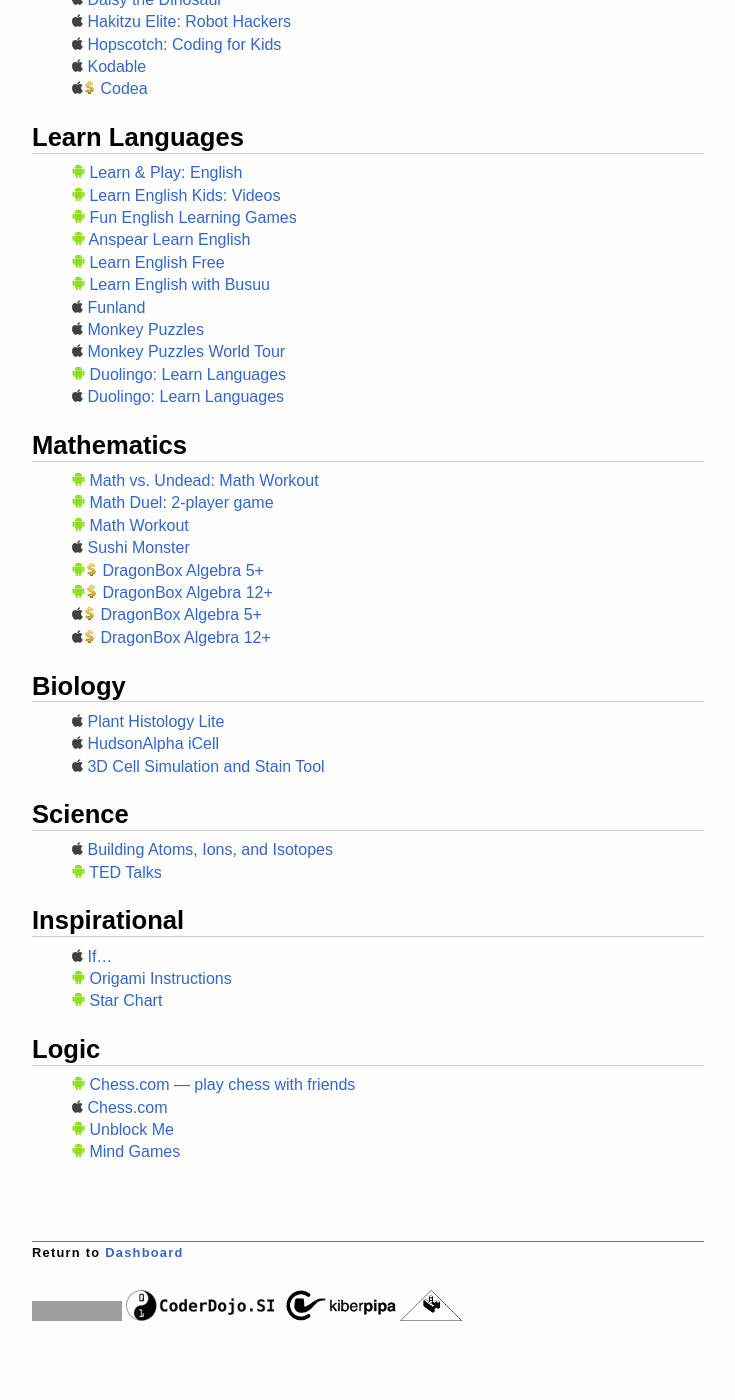
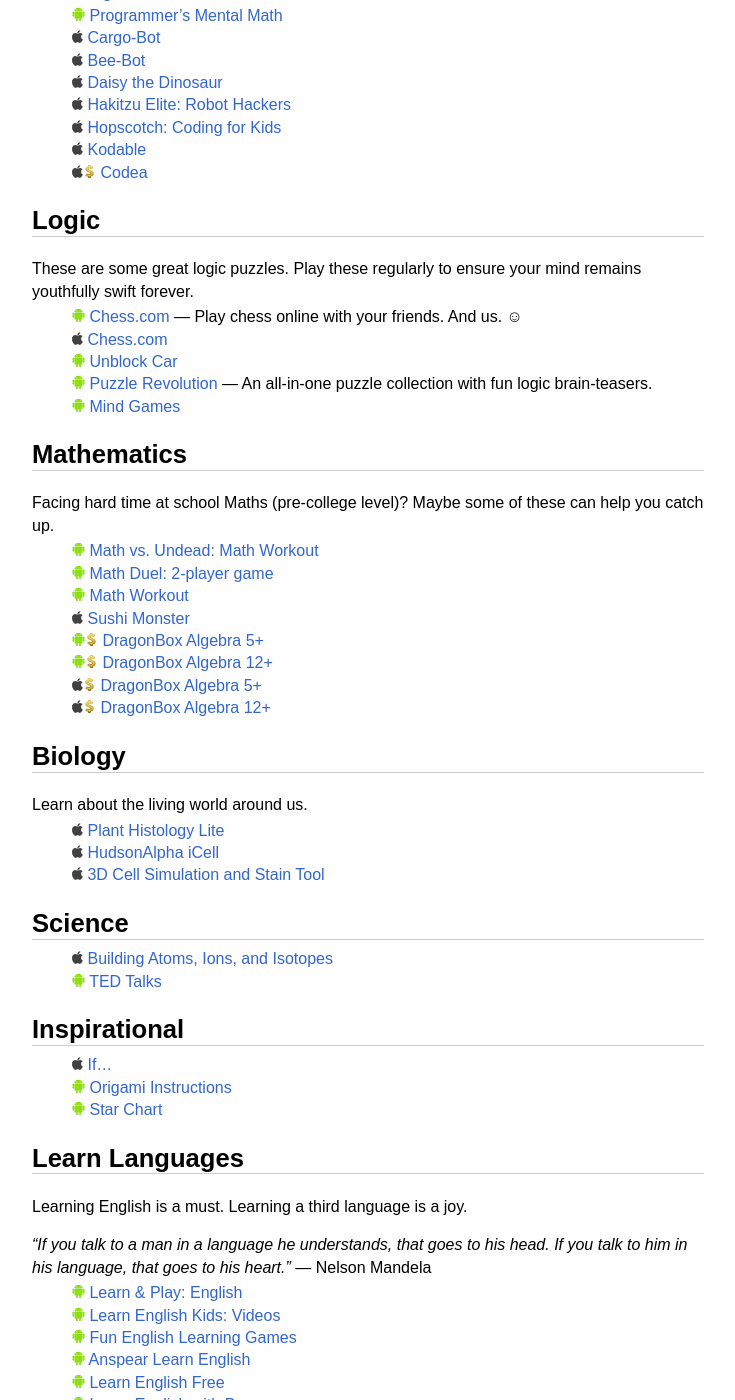
Before and after one commit to CoderDojoSI/course, a Jekyll site: the page built from educational-mobile-games.md, in a window 1280 px wide and 1400 px high, scrolled down 539 px. Shown: the whole window, without its empty margins (272-1007 px from the left). Built offline with Jekyll 4.4.1, drawn with Linux system fonts in a browser that asks for light colours; nearby versions of some CDN libraries; Markdown is read by kramdown in place of the engine named in the settings; before the commit the page ends 1882 px from its top, so only the background shows below that; some of the changed text lies outside the part shown; grey boxes are pictures that could not be loaded.

Commit message:
Improved Mobile Games page little
Added Puzzle Revolution, rearranged a bit, wrote a bit.

```diff
--- a/educational-mobile-games.md
+++ b/educational-mobile-games.md
@@ -13,6 +13,10 @@ If you know of a suiting title not yet listed, please send us an e-mail.
 
 Programming
 -----------
+These games should teach the basics concepts in programming,
+like command statements and how the actor (program) follows (executes)
+them, conditional statements, variables, procedures, functions, ...
+
 * ![][a] [Light-Bot Lite](https://play.google.com/store/apps/details?id=com.lightbot.lightbot)
 * ![][a] [Light-Bot Hour of Code](https://play.google.com/store/apps/details?id=com.lightbot.lightbothoc)
 * ![][a]![][$] [Light-Bot](https://play.google.com/store/apps/details?id=com.lightbot.lightbot)
@@ -28,22 +32,22 @@ Programming
 * ![][i] [Kodable](https://itunes.apple.com/us/app/kodable/id577673067)
 * ![][i]![][$] [Codea](https://itunes.apple.com/us/app/codea/id439571171)
 
-Learn Languages
----------------
-* ![][a] [Learn & Play: English](https://play.google.com/store/apps/details?id=free.langame.rivex)
-* ![][a] [Learn English Kids: Videos](https://play.google.com/store/apps/details?id=com.britishcouncil.avonmobility.learnenglishkids)
-* ![][a] [Fun English Learning Games](https://play.google.com/store/apps/details?id=com.pumkin.fun)
-* ![][a] [Anspear Learn English](https://play.google.com/store/apps/details?id=com.anspear.language.englishiap)
-* ![][a] [Learn English Free](https://play.google.com/store/apps/details?id=com.alrwabee.learnenglishfree)
-* ![][a] [Learn English with Busuu](https://play.google.com/store/apps/details?id=com.busuu.android.enc)
-* ![][i] [Funland](https://itunes.apple.com/us/app/funland/id630632324)
-* ![][i] [Monkey Puzzles](https://itunes.apple.com/us/app/monkey-puzzles/id705145024)
-* ![][i] [Monkey Puzzles World Tour](https://itunes.apple.com/us/app/monkey-puzzles-world-tour/id738364486)
-* ![][a] [Duolingo: Learn Languages](https://play.google.com/store/apps/details?id=com.duolingo)
-* ![][i] [Duolingo: Learn Languages](https://itunes.apple.com/us/app/duolingo-learn-languages-for/id570060128)
+Logic
+-----
+These are some great logic puzzles. Play these regularly to ensure your
+mind remains youthfully swift forever.
+
+* ![][a] [Chess.com](https://play.google.com/store/apps/details?id=com.chess_v2) — Play chess online with your friends. And us. ☺
+* ![][i] [Chess.com](https://itunes.apple.com/us/app/chess-play-learn/id329218549)
+* ![][a] [Unblock Car](https://play.google.com/store/apps/details?id=com.ruanshaomin.game)
+* ![][a] [Puzzle Revolution](https://play.google.com/store/apps/details?id=com.stanleylam.puzzle_revolution) — An all-in-one puzzle collection with fun logic brain-teasers.
+* ![][a] [Mind Games](https://play.google.com/store/apps/details?id=com.oxothuk.worldpuzzle)
 
 Mathematics
 -----------
+Facing hard time at school Maths (pre-college level)? Maybe some of
+these can help you catch up.
+
 * ![][a] [Math vs. Undead: Math Workout](https://play.google.com/store/apps/details?id=com.mathvszombies.mathgame)
 * ![][a] [Math Duel: 2-player game](https://play.google.com/store/apps/details?id=com.mathduel2playersgame.mathgame)
 * ![][a] [Math Workout](https://play.google.com/store/apps/details?id=andrei.brusentcov.survivalmath)
@@ -55,6 +59,8 @@ Mathematics
 
 Biology
 -------
+Learn about the living world around us.
+
 * ![][i] [Plant Histology Lite](https://itunes.apple.com/ca/app/plant-histology-lite/id450818648)
 * ![][i] [HudsonAlpha iCell](https://itunes.apple.com/us/app/hudsonalpha-icell/id364882015)
 * ![][i] [3D Cell Simulation and Stain Tool](https://itunes.apple.com/us/app/3d-cell-simulation-stain-tool/id381129413)
@@ -70,13 +76,23 @@ Inspirational
 * ![][a] [Origami Instructions](https://play.google.com/store/apps/details?id=com.artelplus.origami)
 * ![][a] [Star Chart](https://play.google.com/store/apps/details?id=com.escapistgames.starchart)
 
-Logic
------
-* ![][a] [Chess.com — play chess with friends](https://play.google.com/store/apps/details?id=com.chess)
-* ![][i] [Chess.com](https://itunes.apple.com/us/app/chess-play-learn/id329218549)
-* ![][a] [Unblock Me](https://play.google.com/store/apps/details?id=com.kiragames.unblockmefree)
-* ![][a] [Mind Games](https://play.google.com/store/apps/details?id=com.oxothuk.worldpuzzle)
+Learn Languages
+---------------
+Learning English is a must. Learning a third language is a joy.
 
+> _"If you talk to a man in a language he understands, that goes to his head. If you talk to him in his language, that goes to his heart."_ — Nelson Mandela
+
+* ![][a] [Learn & Play: English](https://play.google.com/store/apps/details?id=free.langame.rivex)
+* ![][a] [Learn English Kids: Videos](https://play.google.com/store/apps/details?id=com.britishcouncil.avonmobility.learnenglishkids)
+* ![][a] [Fun English Learning Games](https://play.google.com/store/apps/details?id=com.pumkin.fun)
+* ![][a] [Anspear Learn English](https://play.google.com/store/apps/details?id=com.anspear.language.englishiap)
+* ![][a] [Learn English Free](https://play.google.com/store/apps/details?id=com.alrwabee.learnenglishfree)
+* ![][a] [Learn English with Busuu](https://play.google.com/store/apps/details?id=com.busuu.android.enc)
+* ![][i] [Funland](https://itunes.apple.com/us/app/funland/id630632324)
+* ![][i] [Monkey Puzzles](https://itunes.apple.com/us/app/monkey-puzzles/id705145024)
+* ![][i] [Monkey Puzzles World Tour](https://itunes.apple.com/us/app/monkey-puzzles-world-tour/id738364486)
+* ![][a] [Duolingo: Learn Languages](https://play.google.com/store/apps/details?id=com.duolingo)
+* ![][i] [Duolingo: Learn Languages](https://itunes.apple.com/us/app/duolingo-learn-languages-for/id570060128)
 
 [a]: /images/android-icon-16.png "Android"
 [i]: /images/ios-icon-16.png "iOS"
```
